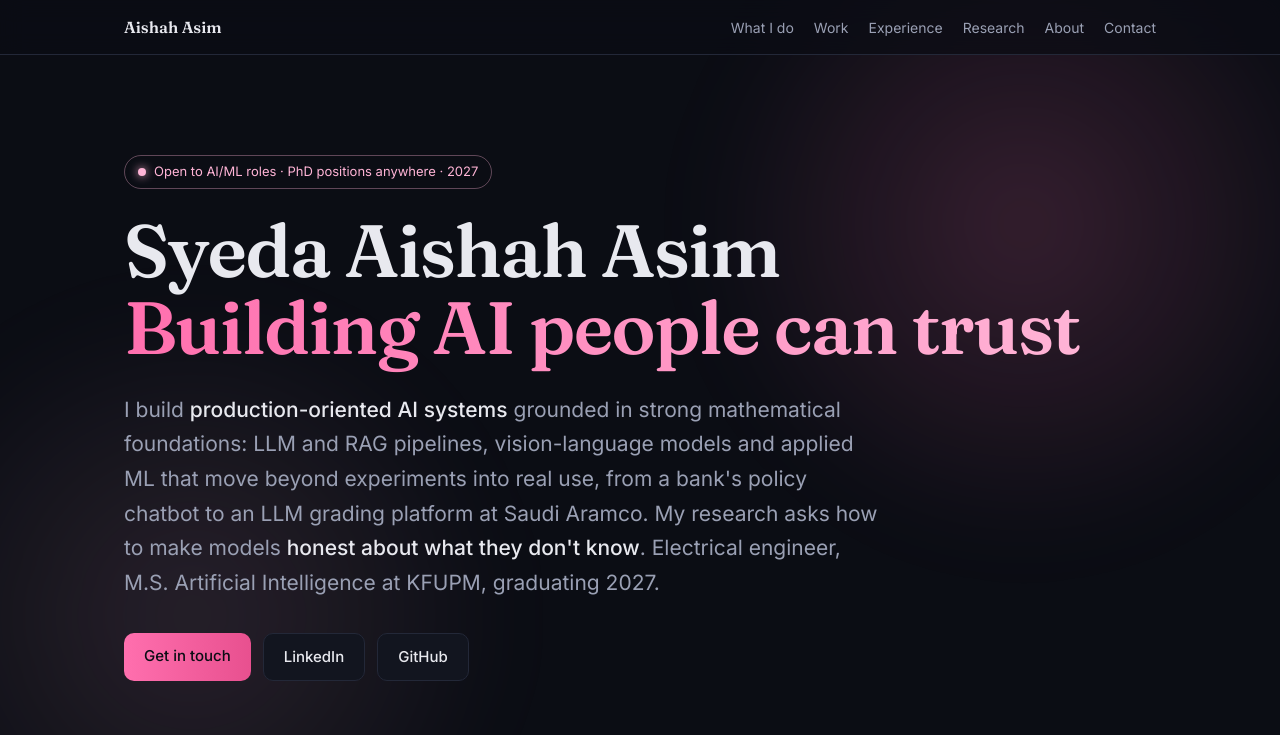
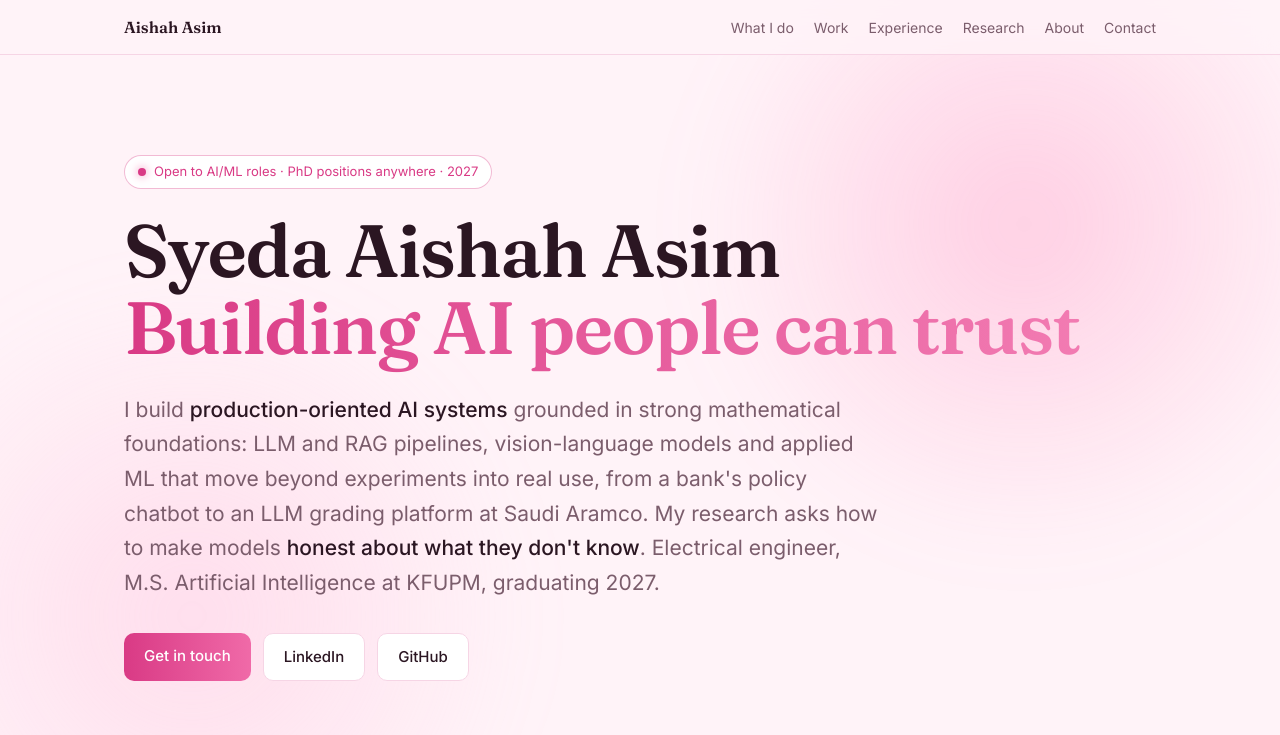
Before and after one commit to aishahasim/aishahasim.github.io, a plain HTML site: page index.html in a window 1280 px wide. Shown: the top 735 px of the page. Drawn offline with Linux system fonts and the light colour scheme.

Commit message:
Light pink theme
Co-Authored-By: Claude Opus 5.5 <noreply@anthropic.com>
Claude-Session: https://claude.ai/code/session_01QY68b1qpF5NPWGXP1QkiaH

```diff
--- a/index.html
+++ b/index.html
@@ -16,52 +16,52 @@
 <link rel="preconnect" href="https://fonts.gstatic.com" crossorigin>
 <link href="https://fonts.googleapis.com/css2?family=Fraunces:opsz,wght@9..144,400;9..144,600&family=Inter:wght@400;500;600&display=swap" rel="stylesheet">
 <style>
-:root{--bg:#0b0d14;--panel:#12151f;--panel2:#161a26;--line:#232838;--text:#e8e9ef;--muted:#9aa0b4;--accent:#ff6fae;--accent2:#ffb4d6;--warm:#ffcf9e}
+:root{--bg:#fff3f8;--panel:#ffffff;--panel2:#fff0f6;--line:#f6d5e5;--text:#2b1622;--muted:#7b5d6c;--accent:#d93a85;--accent2:#f27bb2;--warm:#b45f06}
 *{box-sizing:border-box;margin:0;padding:0}
 html{scroll-behavior:smooth}
 body{background:var(--bg);color:var(--text);font:16px/1.65 Inter,system-ui,sans-serif;-webkit-font-smoothing:antialiased}
 a{color:var(--accent);text-decoration:none}a:hover{text-decoration:underline}
-.glow{position:fixed;inset:-20% -10% auto auto;width:60vw;height:60vw;background:radial-gradient(circle,rgba(255,111,174,.18),transparent 60%);filter:blur(40px);pointer-events:none;z-index:0}
-.glow.b{inset:auto auto -25% -15%;background:radial-gradient(circle,rgba(255,180,214,.12),transparent 60%)}
-nav{position:sticky;top:0;z-index:10;backdrop-filter:blur(12px);background:rgba(11,13,20,.75);border-bottom:1px solid var(--line)}
+.glow{position:fixed;inset:-20% -10% auto auto;width:60vw;height:60vw;background:radial-gradient(circle,rgba(255,111,174,.28),transparent 60%);filter:blur(40px);pointer-events:none;z-index:0}
+.glow.b{inset:auto auto -25% -15%;background:radial-gradient(circle,rgba(255,180,214,.35),transparent 60%)}
+nav{position:sticky;top:0;z-index:10;backdrop-filter:blur(12px);background:rgba(255,243,248,.82);border-bottom:1px solid var(--line)}
 nav .in{max-width:1080px;margin:auto;display:flex;justify-content:space-between;align-items:center;padding:14px 24px}
 nav .logo{font-family:Fraunces,serif;font-weight:600;color:var(--text)}
 nav ul{display:flex;gap:20px;list-style:none;font-size:14px}nav ul a{color:var(--muted)}nav ul a:hover{color:var(--text);text-decoration:none}
 main{position:relative;z-index:1;max-width:1080px;margin:auto;padding:0 24px}
 .hero{padding:100px 0 60px}
-.tag{display:inline-flex;align-items:center;gap:8px;font-size:13px;color:var(--accent2);border:1px solid rgba(255,180,214,.35);padding:5px 13px;border-radius:99px;margin-bottom:24px}
-.tag i{width:8px;height:8px;border-radius:50%;background:var(--accent2);box-shadow:0 0 10px var(--accent2)}
+.tag{display:inline-flex;align-items:center;gap:8px;font-size:13px;color:var(--accent);background:#fff;border:1px solid rgba(217,58,133,.35);padding:5px 13px;border-radius:99px;margin-bottom:24px}
+.tag i{width:8px;height:8px;border-radius:50%;background:var(--accent);box-shadow:0 0 10px var(--accent2)}
 h1{font-family:Fraunces,serif;font-weight:600;font-size:clamp(40px,7vw,74px);line-height:1.04;letter-spacing:-.02em}
 h1 span{background:linear-gradient(90deg,var(--accent),var(--accent2));-webkit-background-clip:text;background-clip:text;color:transparent}
 .lead{font-size:clamp(18px,2.2vw,21px);color:var(--muted);max-width:760px;margin:26px 0 32px}
 .lead b{color:var(--text);font-weight:500}
 .btns{display:flex;flex-wrap:wrap;gap:12px}
 .btn{padding:11px 20px;border-radius:10px;border:1px solid var(--line);color:var(--text);font-size:15px;font-weight:500;background:var(--panel);transition:.15s}
-.btn.p{background:linear-gradient(90deg,var(--accent),#e8508f);border:0;color:#0b0d14}
+.btn.p{background:linear-gradient(90deg,var(--accent),#f06aa8);border:0;color:#ffffff}
 .btn:hover{text-decoration:none;transform:translateY(-1px);border-color:var(--accent)}
 .strip{display:grid;grid-template-columns:repeat(auto-fit,minmax(170px,1fr));gap:1px;background:var(--line);border:1px solid var(--line);border-radius:16px;overflow:hidden;margin:56px 0 10px}
 .strip div{background:var(--panel);padding:22px}
 .strip b{display:block;font-family:Fraunces,serif;font-size:30px;line-height:1.1;background:linear-gradient(90deg,var(--accent),var(--accent2));-webkit-background-clip:text;background-clip:text;color:transparent}
 .strip span{font-size:13px;color:var(--muted)}
 section{padding:72px 0;border-top:1px solid var(--line)}
-.eyebrow{font-size:13px;letter-spacing:.12em;text-transform:uppercase;color:var(--accent2);margin-bottom:10px}
+.eyebrow{font-size:13px;letter-spacing:.12em;text-transform:uppercase;color:var(--accent);margin-bottom:10px}
 h2{font-family:Fraunces,serif;font-weight:600;font-size:clamp(28px,4vw,38px);line-height:1.15;margin-bottom:10px}
 .sub{color:var(--muted);margin-bottom:34px;max-width:720px}
 .grid{display:grid;grid-template-columns:repeat(auto-fit,minmax(300px,1fr));gap:18px}
 .g3{grid-template-columns:repeat(auto-fit,minmax(260px,1fr))}
-.card{background:var(--panel);border:1px solid var(--line);border-radius:16px;padding:26px;transition:.2s;display:flex;flex-direction:column}
+.card{background:var(--panel);border:1px solid var(--line);border-radius:16px;padding:26px;transition:.2s;box-shadow:0 6px 24px rgba(217,58,133,.06);display:flex;flex-direction:column}
 .card:hover{border-color:rgba(255,111,174,.5);transform:translateY(-2px)}
 .card h3{font-size:18px;margin-bottom:8px;line-height:1.35}
 .card p{color:var(--muted);font-size:15px}
 .ico{width:42px;height:42px;border-radius:12px;display:grid;place-items:center;font-size:20px;margin-bottom:16px;background:rgba(255,111,174,.14)}
-.meta{font-size:13px;color:var(--accent2);margin-bottom:10px}
+.meta{font-size:13px;color:var(--accent);margin-bottom:10px}
 .tags{display:flex;flex-wrap:wrap;gap:6px;margin-top:auto;padding-top:16px}
 .tags span{font-size:12px;padding:3px 10px;border-radius:99px;background:var(--panel2);border:1px solid var(--line);color:var(--muted)}
 .stats{display:flex;gap:24px;margin-top:14px;flex-wrap:wrap}
 .stat b{display:block;font-family:Fraunces,serif;font-size:26px;color:var(--text)}
 .stat span{font-size:12px;color:var(--muted)}
 .label{display:inline-block;font-size:11px;font-weight:600;letter-spacing:.06em;text-transform:uppercase;padding:3px 9px;border-radius:6px;margin-bottom:12px}
-.l-ind{background:rgba(255,179,138,.14);color:var(--warm)}.l-res{background:rgba(255,111,174,.15);color:var(--accent)}
+.l-ind{background:rgba(255,200,140,.25);color:var(--warm)}.l-res{background:rgba(255,111,174,.15);color:var(--accent)}
 .tl{position:relative;padding-left:28px}
 .tl:before{content:"";position:absolute;left:5px;top:6px;bottom:6px;width:2px;background:linear-gradient(var(--accent),var(--accent2))}
 .item{position:relative;margin-bottom:32px}
```
Also changed, not shown: og-image.png.
